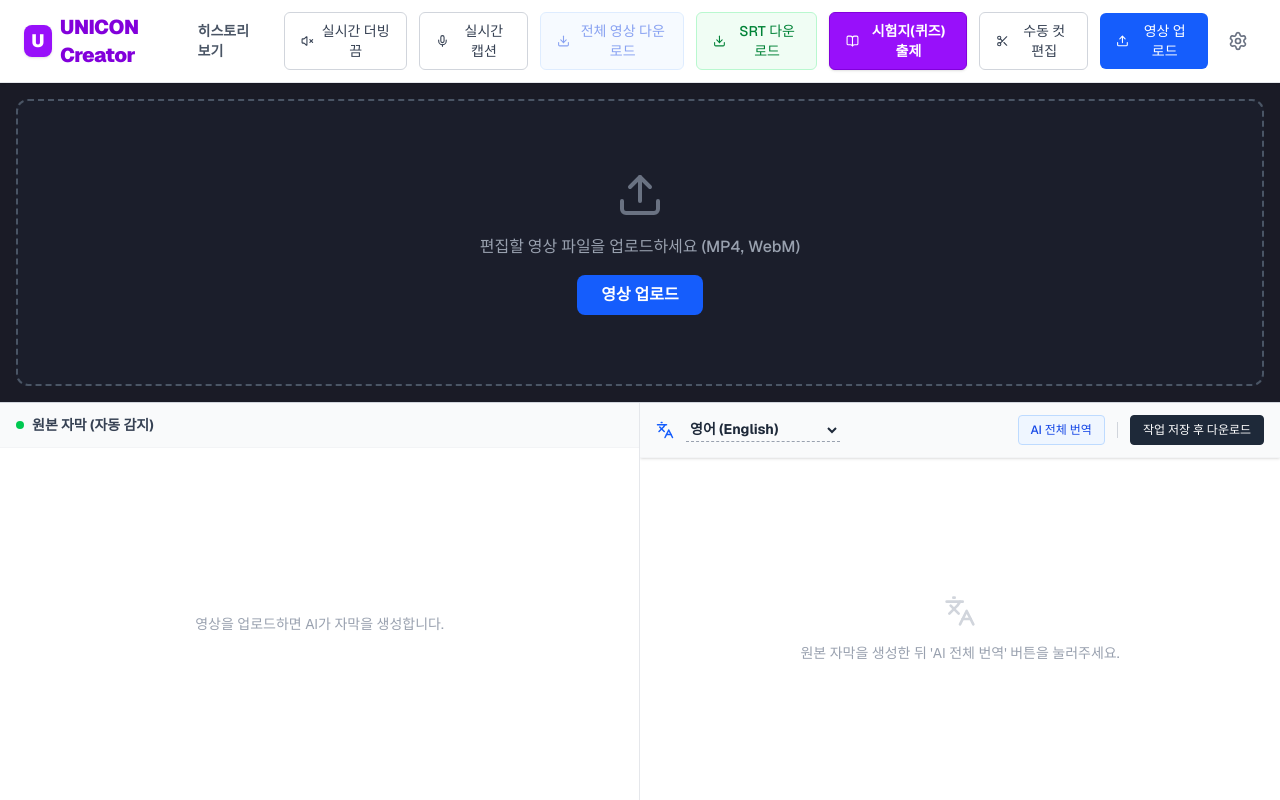
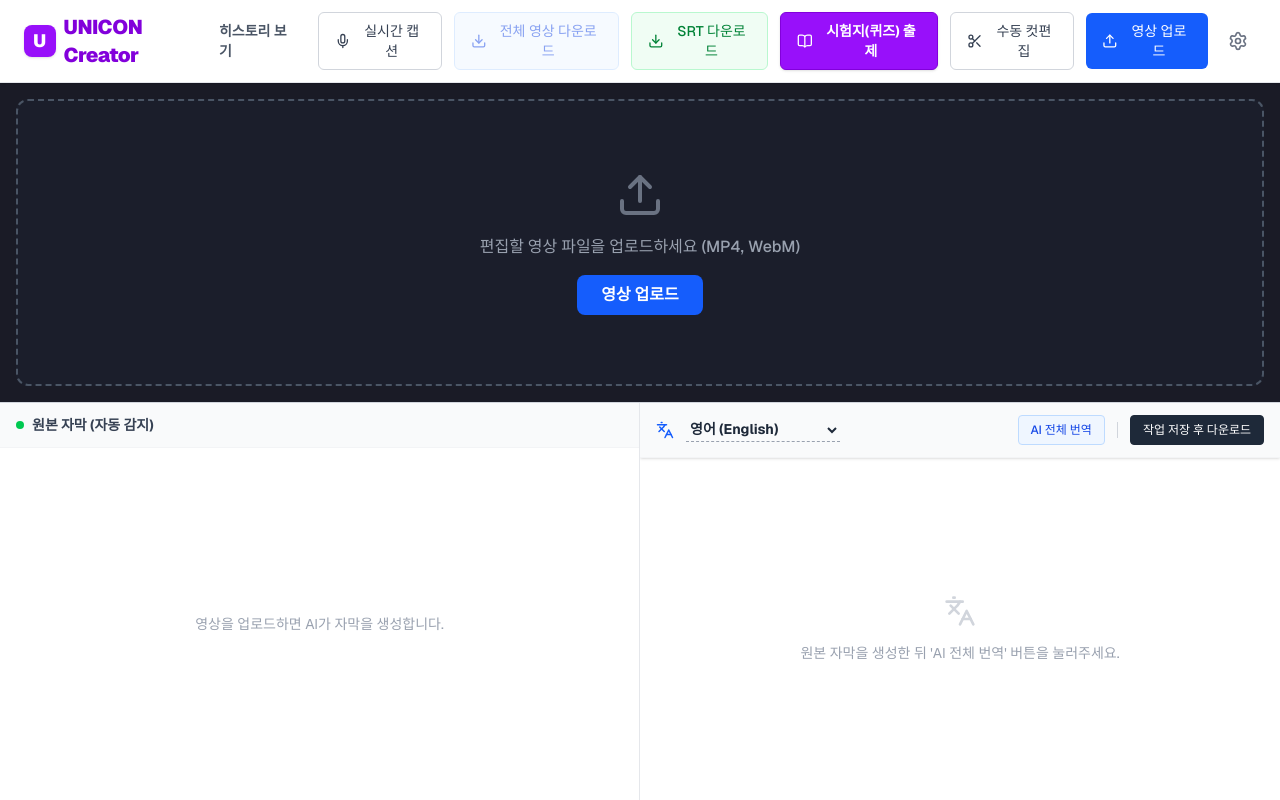
Before and after one commit to sassii75-spec/subedit, a Next.js app: page / in a window 1280 px wide. Built offline with nearby package versions, Linux system fonts and the light colour scheme.

Commit message:
fix: Chrome infinite loading on PDF print and remove live dubbing button

```diff
--- a/src/app/page.tsx
+++ b/src/app/page.tsx
@@ -920,18 +920,7 @@ export default function Home() {
           <Link href="/history" className="text-sm font-semibold text-gray-600 hover:text-blue-600 mr-2 transition-colors">
             히스토리 보기
           </Link>
-          <button
-            onClick={toggleLiveDubbing}
-            className={`flex items-center gap-2 px-4 py-2 text-sm font-medium rounded-md transition-colors ${
-              isLiveDubbing
-                ? 'bg-purple-100 text-purple-700 border border-purple-200 hover:bg-purple-200'
-                : 'bg-white text-gray-700 border border-gray-300 hover:bg-gray-50'
-            }`}
-            title="재생 시 번역된 자막을 기기의 내장 AI 음성으로 실시간으로 읽어줍니다."
-          >
-            {isLiveDubbing ? <Volume2 size={16} /> : <VolumeX size={16} />}
-            {isLiveDubbing ? '실시간 더빙 켬' : '실시간 더빙 끔'}
-          </button>
+
 
           <button
             onClick={() => setIsLiveMode(true)}
@@ -1618,7 +1607,7 @@ export default function Home() {
                 }}
               >
                 {quizzes.filter(q => q.isSelected).map((q, idx) => (
-                  <div key={q.id} className="mb-8 break-inside-avoid" style={{ breakInside: 'avoid', pageBreakInside: 'avoid' }}>
+                  <div key={q.id} className="mb-8" style={{ display: 'inline-block', width: '100%', breakInside: 'avoid', pageBreakInside: 'avoid' }}>
                     <p className="font-bold text-black mb-3 text-[15px] leading-relaxed">
                       <span className="mr-1">{idx + 1}.</span> {q.question}
                     </p>
@@ -1653,7 +1642,7 @@ export default function Home() {
                   }}
                 >
                   {quizzes.filter(q => q.isSelected).map((q, idx) => (
-                    <div key={q.id} className="mb-6 break-inside-avoid" style={{ breakInside: 'avoid', pageBreakInside: 'avoid' }}>
+                    <div key={q.id} className="mb-6" style={{ display: 'inline-block', width: '100%', breakInside: 'avoid', pageBreakInside: 'avoid' }}>
                       <p className="font-bold text-black mb-2 text-[14px]">
                         {idx + 1}번 정답: <span className="ml-1 underline underline-offset-2">{q.answer}</span>
                       </p>
```
